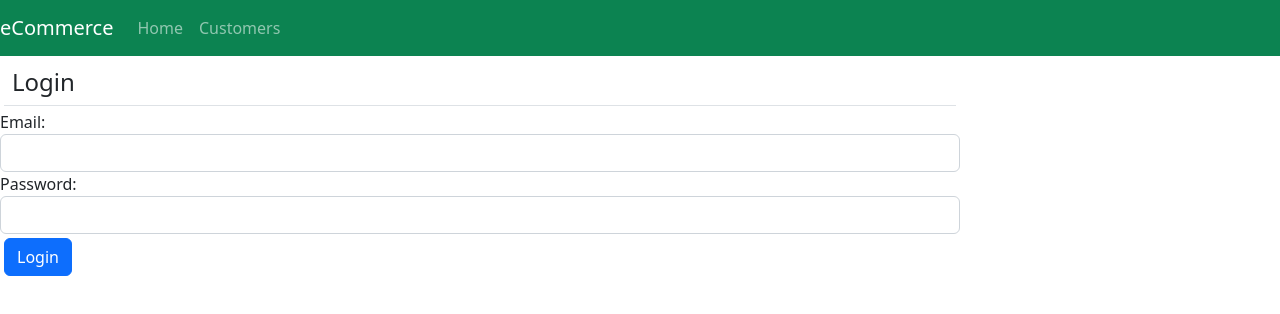
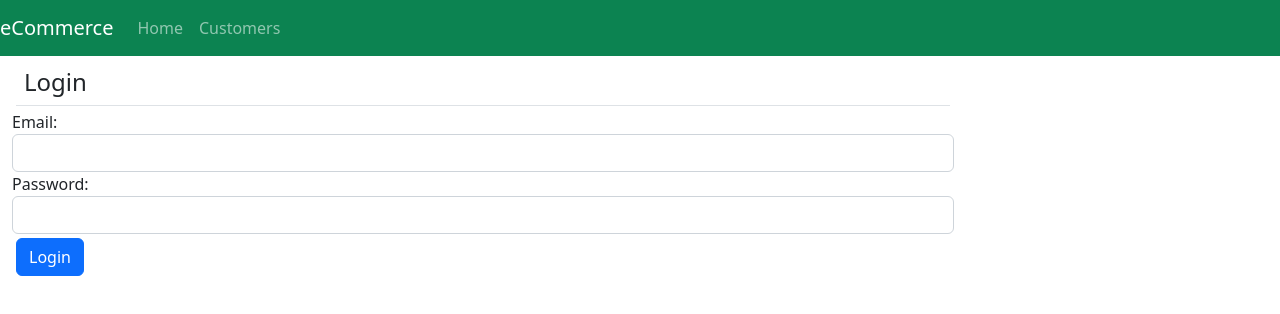
Before and after one commit to apisceva/eCommerce, a React (Create React App) app: page / in a window 1280 px wide. Shown: the top 314 px of the page. Built offline with nearby package versions, Linux system fonts and the light colour scheme.

Commit message:
Routes, Route added to App

```diff
--- a/src/App.jsx
+++ b/src/App.jsx
@@ -4,20 +4,23 @@ import Dashboard from "./Dashboard";
 import Login from "./Login";
 import ShoppingCart from "./ShoppingCart";
 import CustomerList from "./CustomersList";
-import ReactDOM from "react-dom/client";
 import { BrowserRouter, Routes, Route } from "react-router-dom";
+import NoMatchPage from "./NoMatchPage";
 
 export default class App extends Component {
   render() {
     return (
       <BrowserRouter>
         <NavBar />
+        <div className="container-fluid">
           <Routes>
             <Route path="/" element={<Login />} />
             <Route path="dashboard" element={<Dashboard />} />
             <Route path="customers" element={<CustomerList />} />
             <Route path="cart" element={<ShoppingCart />} />
+            <Route path="*" element={<NoMatchPage />} />
           </Routes>
+        </div>
       </BrowserRouter>
     );
   }
```
Lines whose indentation alone changed are shown as unchanged.
